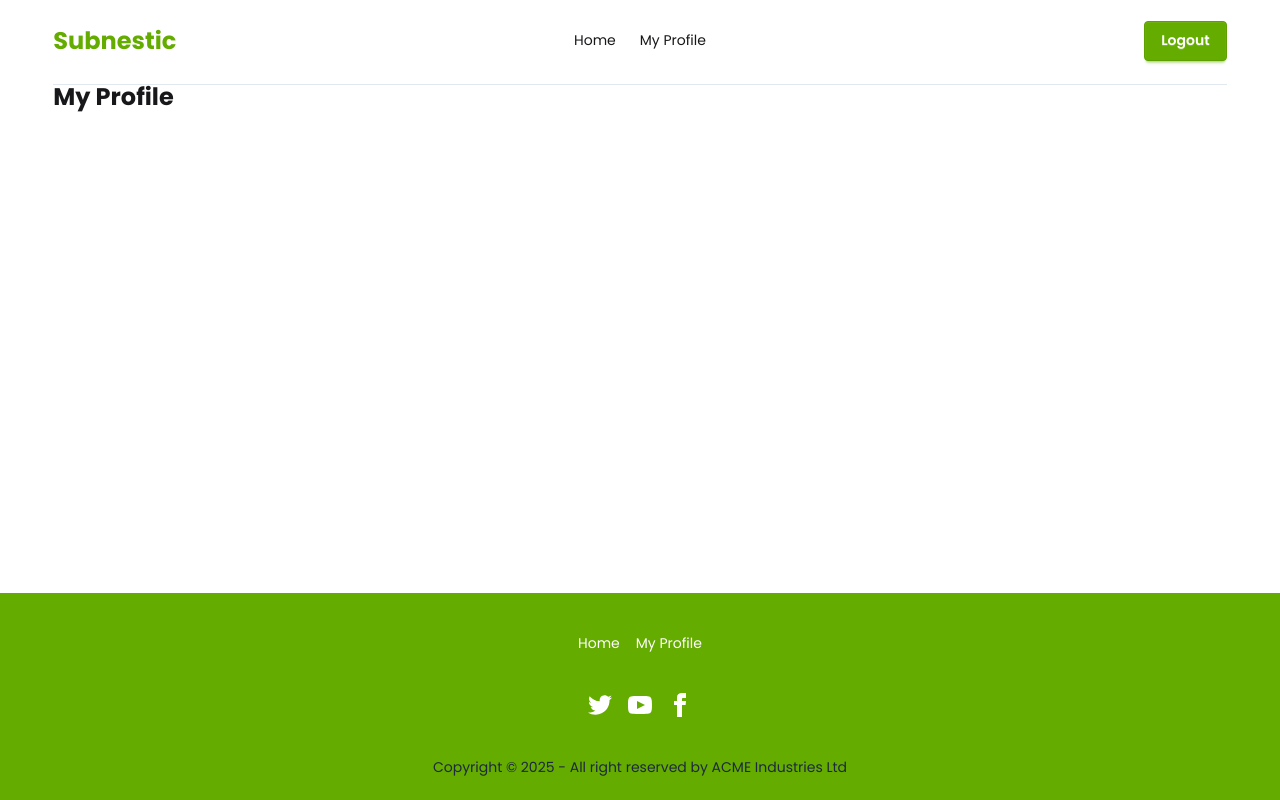
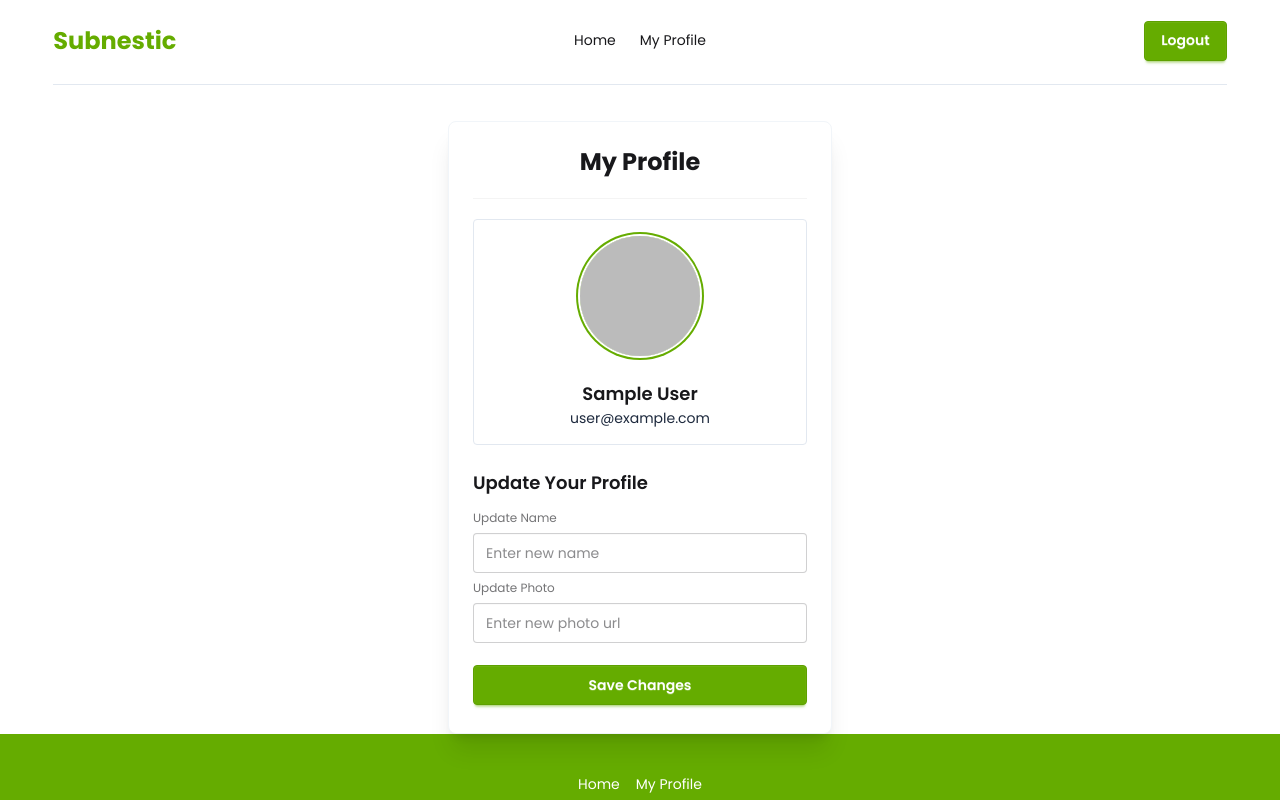
Before and after one commit to MizanRbf/subnestic-client, a React (Vite) app: page /myProfile in a window 1280 px wide. Shown: the top 800 px of the page. Built offline with nearby package versions, Linux system fonts and the light colour scheme; no server answers; sample sign-in values are in the browser's storage.

Commit message:
myProfile page added and profile name,photo,email,and 2 input included profile update form added there

```diff
--- a/src/Pages/Login.jsx
+++ b/src/Pages/Login.jsx
@@ -34,13 +34,13 @@ const Login = () => {
     // Login User
     loginUser(email, password)
       .then((result) => {
-        setUser(result);
+        setUser(result.user);
         setLoading(false);
-        // Swal.fire({
-        //   title: "Good job!",
-        //   text: "You have logged in successfully!",
-        //   icon: "success",
-        // });
+        Swal.fire({
+          title: "Good job!",
+          text: "You have logged in successfully!",
+          icon: "success",
+        });
         navigate(location.state || "/");
       })
       .catch((error) => {
--- a/src/Pages/MyProfile.jsx
+++ b/src/Pages/MyProfile.jsx
@@ -1,9 +1,55 @@
-import React from "react";
+import React, { useContext } from "react";
+import { AuthContext } from "../Provider/AuthContext";
 
 const MyProfile = () => {
+  const { user } = useContext(AuthContext);
+  console.log(user);
+  const { displayName, email, photoURL } = user;
   return (
-    <div className="max-w-[1200px] mx-auto">
-      <h2>My Profile</h2>
+    <div className="max-w-[1200px] mx-auto mt-10">
+      {/* My Profile */}
+      <div className="card bg-base-100 w-full max-w-sm mx-auto shrink-0 shadow-xl border-slate-100 border">
+        <div className="card-body">
+          <h2 className="text-center">My Profile</h2>
+          <hr className="border-base-300 my-3" />
+          {/* Profile Image */}
+          <div className="text-center border border-slate-200 py-4 mb-4 rounded-sm">
+            <div className="avatar mb-6">
+              <div className="ring-primary ring-offset-base-100 w-30 rounded-full ring-2 ring-offset-2">
+                <img src={photoURL} />
+              </div>
+            </div>
+            <h4>{displayName}</h4>
+            <p>{email}</p>
+          </div>
+
+          {/* Profile Name and Photo Update form */}
+          <h4>Update Your Profile</h4>
+          <form className="fieldset">
+            {/* Name */}
+            <label className="label">Update Name</label>
+            <input
+              type="text"
+              name="name"
+              className="input w-full"
+              placeholder="Enter new name"
+              required
+            />
+            {/* Photo */}
+            <label className="label">Update Photo</label>
+            <input
+              type="text"
+              name="photo"
+              className="input w-full"
+              placeholder="Enter new photo url"
+              required
+            />
+            <button type="submit" className="btn btn-primary mt-4 text-white">
+              Save Changes
+            </button>
+          </form>
+        </div>
+      </div>
     </div>
   );
 };
--- a/src/Routes/Routes.jsx
+++ b/src/Routes/Routes.jsx
@@ -23,7 +23,11 @@ export const router = createBrowserRouter([
       },
       {
         path: "/myProfile",
-        element: <MyProfile></MyProfile>,
+        element: (
+          <PrivateRoute>
+            <MyProfile></MyProfile>
+          </PrivateRoute>
+        ),
       },
     ],
   },
```
